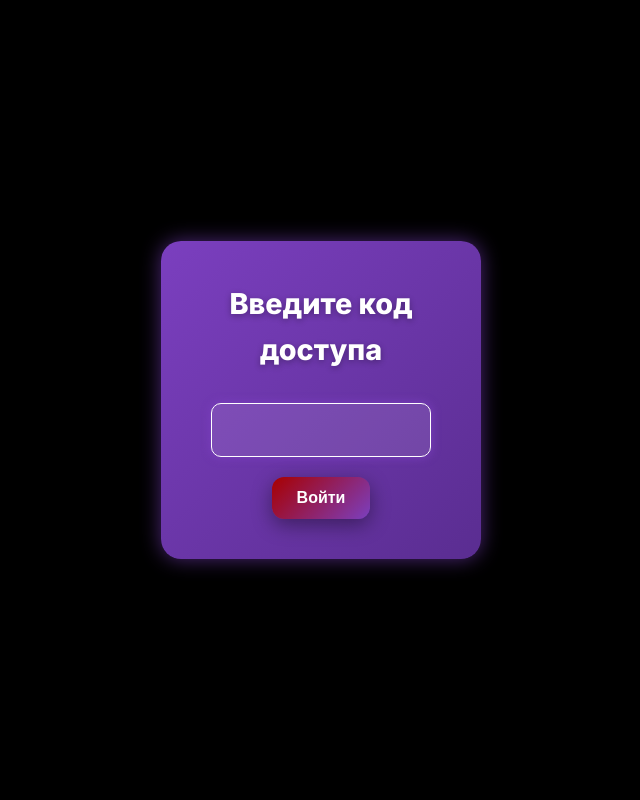
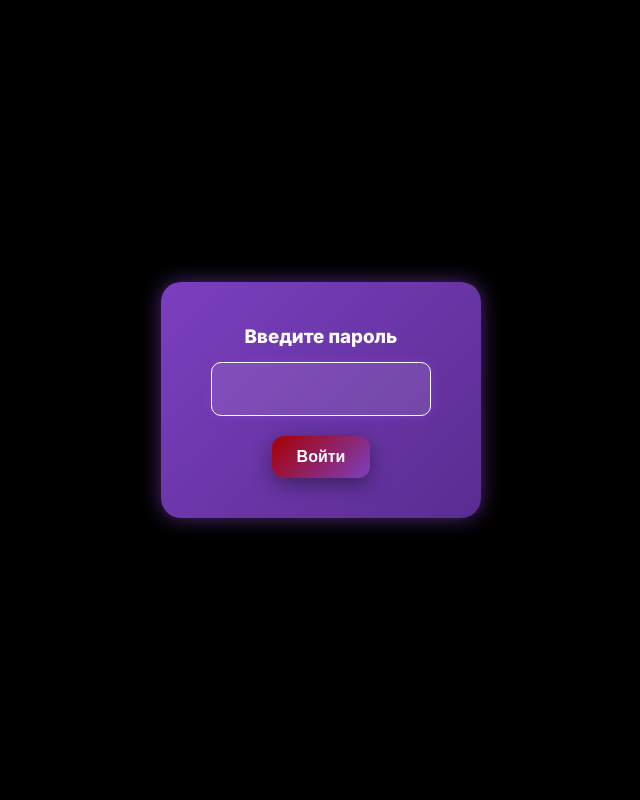
Before and after one commit to church-vn/wolstatvn, a plain HTML site: page index.html in a window 1280 px wide. Shown: the top 800 px of the page, without its empty margins (319-959 px from the left). Drawn offline with nearby package versions, Linux system fonts and the light colour scheme.

Commit message:
downlad_18_11_2025_1

```diff
--- a/index.html
+++ b/index.html
@@ -47,7 +47,7 @@
   <!-- blocked screen -->
   <div id="lockscreen">
   <div class="lockscreen-box">
-    <h2>Введите код доступа</h2>
+    <h3>Введите пароль</h3>
     <input type="password" id="passcode" maxlength="12" autofocus>
     <button id="unlockBtn">Войти</button>
     <p id="error" style="display:none;color:red;margin-top:10px;">Неверный код</p>
```
